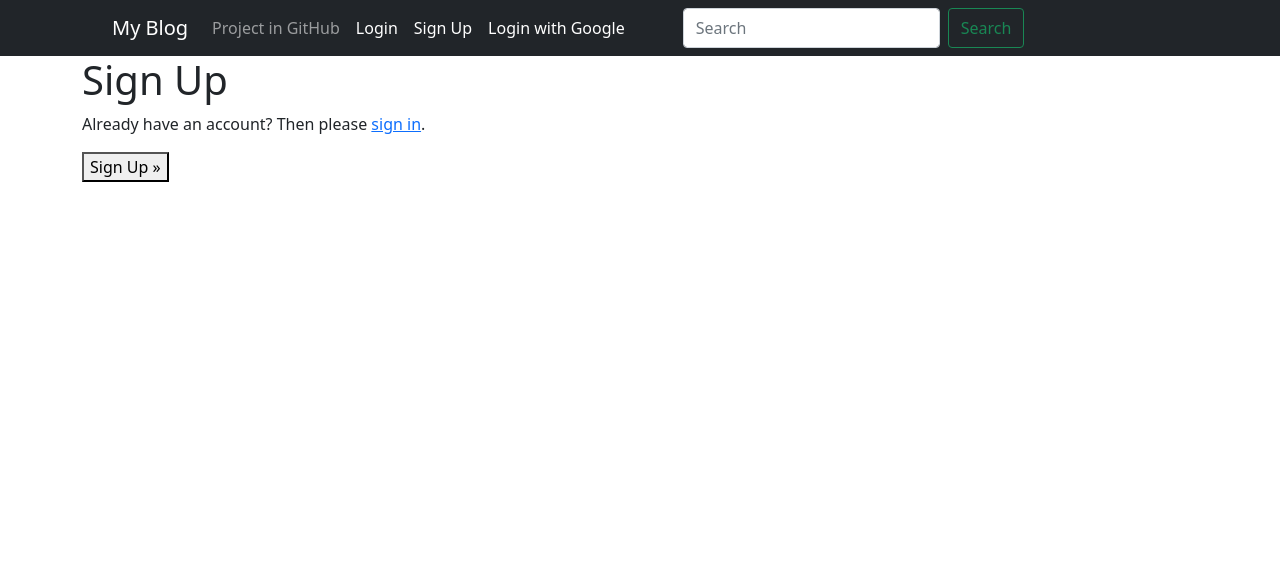
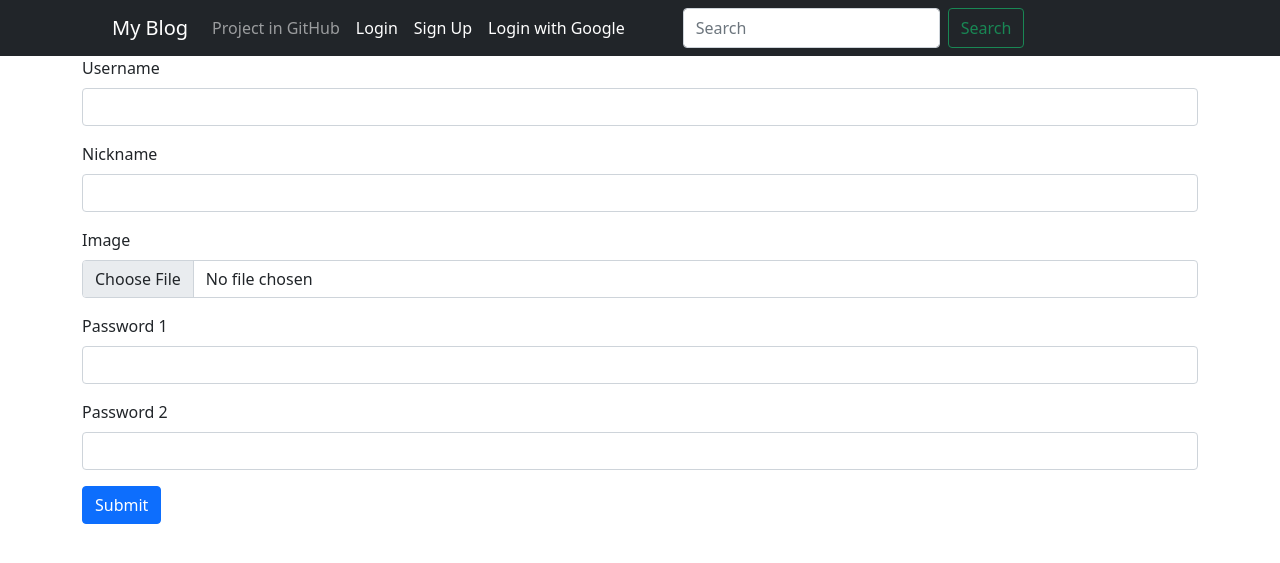
Before and after one commit to Toktorov/DjnagoBlog, a Django app: page /signup/ in a window 1280 px wide. Shown: the top 563 px of the page. Run offline with Django 3.2, Linux system fonts and the light colour scheme; parts of the project's set-up code (start-up, migrations or seed data) failed here and were passed over; some libraries are stand-ins or nearby versions.

Commit message:
fix some problems with signup and login

```diff
--- a/apps/users/views.py
+++ b/apps/users/views.py
@@ -21,7 +21,7 @@ def signup(request):
                 profile = Profile.objects.create(user=user, nickname=nickname, image=image)
                 user = authenticate(username=username, password=password1)
                 login(request, user)
-                return redirect('data')
+                return redirect('index')
             except:
                 messages.error(request, 'Not correct some value')
         else:
@@ -37,7 +37,7 @@ def login_user(request):
             user = User.objects.get(username=username)
             user = authenticate(username=username, password=password)
             login(request, user)
-            return redirect('data')
+            return redirect('index')
         except:
             messages.error(request, 'Not correct login or password')
     return render(request, 'account/login.html')
--- a/templates/account/signup.html
+++ b/templates/account/signup.html
@@ -1,21 +1,34 @@
-{% extends "account/base.html" %}
-
-{% load i18n %}
-
-{% block head_title %}{% trans "Signup" %}{% endblock %}
-
+{% extends 'account/base.html' %}
 {% block content %}
-<h1>{% trans "Sign Up" %}</h1>
-
-<p>{% blocktrans %}Already have an account? Then please <a href="{{ login_url }}">sign in</a>.{% endblocktrans %}</p>
-
-<form class="signup" id="signup_form" method="post" action="{% url 'account_signup' %}">
-  {% csrf_token %}
-  {{ form.as_p }}
-  {% if redirect_field_value %}
-  <input type="hidden" name="{{ redirect_field_name }}" value="{{ redirect_field_value }}" />
-  {% endif %}
-  <button type="submit">{% trans "Sign Up" %} &raquo;</button>
-</form>
-
+    <form method="post" enctype="multipart/form-data">
+        {% csrf_token %}
+        <div class="mb-3">
+            <label for="exampleInputEmail1" class="form-label">Username</label>
+            <input type="text" name="username" class="form-control" id="exampleInputEmail1"
+                   aria-describedby="emailHelp">
+        </div>
+        <div class="mb-3">
+            <label for="exampleInputEmail1" class="form-label">Nickname</label>
+            <input type="text" name="nickname" class="form-control" id="exampleInputEmail1"
+                   aria-describedby="emailHelp">
+        </div>
+        <div class="mb-3">
+            <label for="formFile" class="form-label">Image</label>
+            <input class="form-control" name="image" type="file" id="formFile">
+        </div>
+        <div class="mb-3">
+            <label for="exampleInputPassword1" class="form-label">Password 1</label>
+            <input type="password" name="password1" class="form-control" id="exampleInputPassword1">
+        </div>
+        <div class="mb-3">
+            <label for="exampleInputPassword1" class="form-label">Password 2</label>
+            <input type="password" name="password2" class="form-control" id="exampleInputPassword1">
+        </div>
+        <button type="submit" class="btn btn-primary">Submit</button>
+    </form>
+    {% if messages %}
+        {% for message in messages %}
+            <li{% if message.tags %} class="{{ message.tags }}"{% endif %}>{{ message }}</li>
+        {% endfor %}
+    {% endif %}
 {% endblock %}
--- a/templates/navbar.html
+++ b/templates/navbar.html
@@ -15,7 +15,7 @@
                       <a class="nav-link active" aria-current="page" href="{% url 'create' %}">Create</a>
                     </div>
                     <div>
-                        <a href="{% url 'logout' %}" class="btn btn-danger">Log out</a>
+                        <a style="margin-left: +30px;" href="{% url 'logout' %}" class="btn btn-danger">Log out</a>
                     </div>
                 {% else %}
           <li class="nav-item">
@@ -35,7 +35,7 @@
         </ul>
           {% if user.is_authenticated %}
           <div>
-            <a style = "color: white; margin-left: +250px;">Hi, {{ user.username }} !</a>
+            <a href="{% url 'profile' user.id %}" style = "color: white; margin-left: +250px;">Hi, {{ user.username }} !</a>
           </div>
           {% else %}
           {% endif %}
```
Also changed, not shown: db.sqlite3, media/post/audi-rs6-avant_O2nyMYu.jpg (added), media/profile/Asset_7logo.png (added), media/profile/cattouch.jpeg (added).
